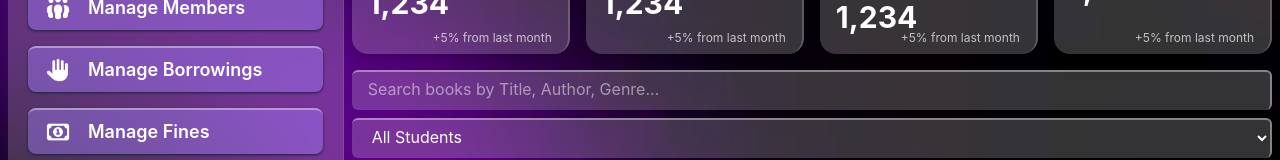
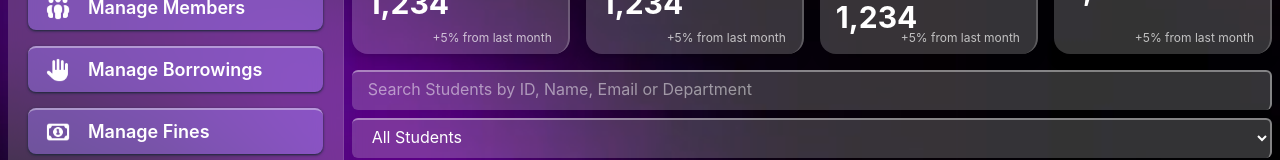
Before and after one commit to Hana-Haneefa/library_management_system, a React app in the folder frontend/: page / in a window 1280 px wide. Both pictures are taken after a click on the element "Manage Members". Shown: the part 369-529 px from the top of the page. Built offline with nearby package versions, Linux system fonts and the light colour scheme; the HTML template or start-up script is replaced by a standard one.

Commit message:
search box fixes

```diff
--- a/frontend/src/components/adminManage/LibrarianManage.jsx
+++ b/frontend/src/components/adminManage/LibrarianManage.jsx
@@ -68,7 +68,7 @@ function LibrarianManage() {
       <div className="searchSec flex flex-col mt-4 mb-4">
         <input
           type="search"
-          placeholder="Search books by Title, Author, Genre..."
+          placeholder="Search Librarian by ID, Name or Email"
           className="w-full h-10 bg-white/20 rounded-md px-4 pb-1 text-white border-t-2 border-r-2 border-white/40 mb-2 focus:outline-none"
         />
         <div className="flex gap-2">
--- a/frontend/src/components/adminManage/StudentManage.jsx
+++ b/frontend/src/components/adminManage/StudentManage.jsx
@@ -68,7 +68,7 @@ function StudentManage() {
       <div className="searchSec flex flex-col mt-4 mb-4">
         <input
           type="search"
-          placeholder="Search books by Title, Author, Genre..."
+          placeholder="Search Students by ID, Name, Email or Department"
           className="w-full h-10 bg-white/20 rounded-md px-4 pb-1 text-white border-t-2 border-r-2 border-white/40 mb-2 focus:outline-none"
         />
         <div className="flex gap-2">
```
